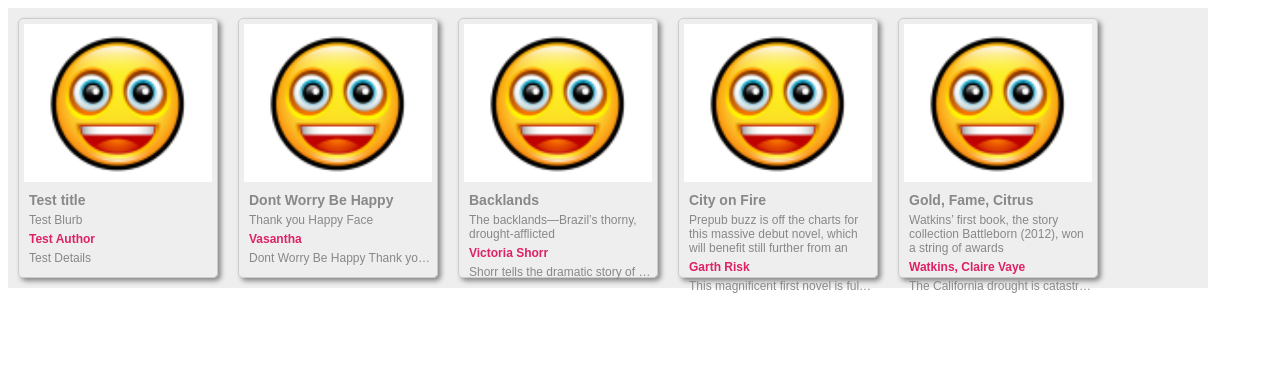
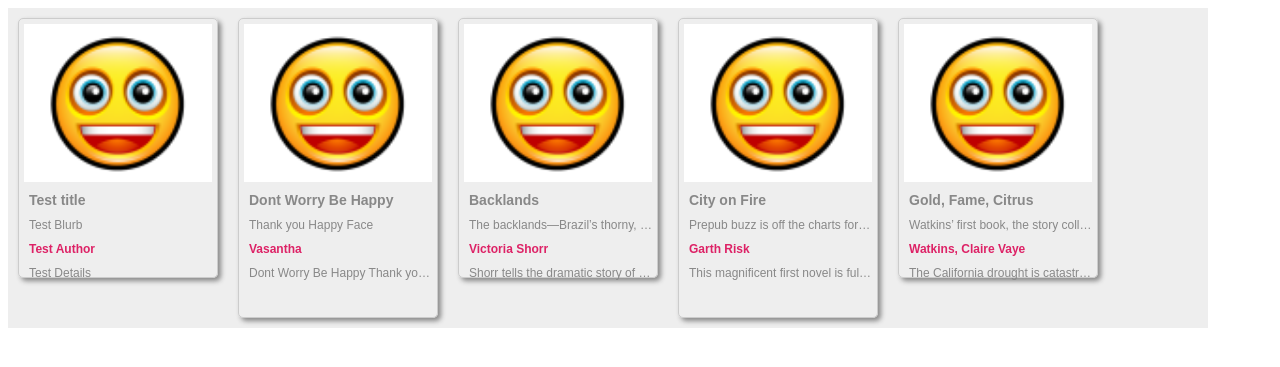
Before and after one commit to VenkataVasantha/pinboard, a Django app: a page that uses apps/pin/templates/board.html in a window 1280 px wide. Shown: the top 367 px of the page. Run offline with Django 3.2, Linux system fonts and the light colour scheme; data comes from the database, SQL or seed files in the repository; both versions use the stored data as it was after the commit; data that the repository does not hold is empty; some libraries are stand-ins or nearby versions.

Commit message:
updated db with more boards

```diff
--- a/apps/pin/templates/board.html
+++ b/apps/pin/templates/board.html
@@ -44,7 +44,7 @@
 
 				.grid-item--height2 { height: 200px; }
 				.grid-item--height3 { height: 260px; }
-				.grid-item--height4 { height: 360px; }
+				.grid-item--height4 { height: 300px; }
 
 
                 ul { margin: 0; padding: 0; color: #333; }
@@ -57,9 +57,9 @@
                 }
 
                 .title { font-weight: 600; color: #888; margin-top: 5px; font-size: 14px;}
-                .blurb { text-overflow: ellipsis; color: #888 }
-                .author { color: #D26; text-transform: capitalize; font-weight: bold; }
-                .detail { text-overflow: ellipsis; color: #888; overflow:hidden; white-space: nowrap;}
+                .blurb { text-overflow: ellipsis; color: #888; overflow:hidden; white-space: nowrap; margin-top: 5px;}
+                .author { color: #D26; text-transform: capitalize; font-weight: bold; margin-top: 5px;}
+                .detail { text-overflow: ellipsis; color: #888; overflow:hidden; white-space: nowrap; margin-top: 5px;}
 
         </style>
     </head>
@@ -77,7 +77,7 @@
                 .done( function(data) {
                      for (var i in data) {
                          f = data[i].fields
-                         var height = 'grid-item--height3';
+                         var height = 'grid-item--height4';
                          if( i%2 == 0 ) {
                              height = 'grid-item--height3';
                          }
```
Also changed, not shown: db.sqlite3.
